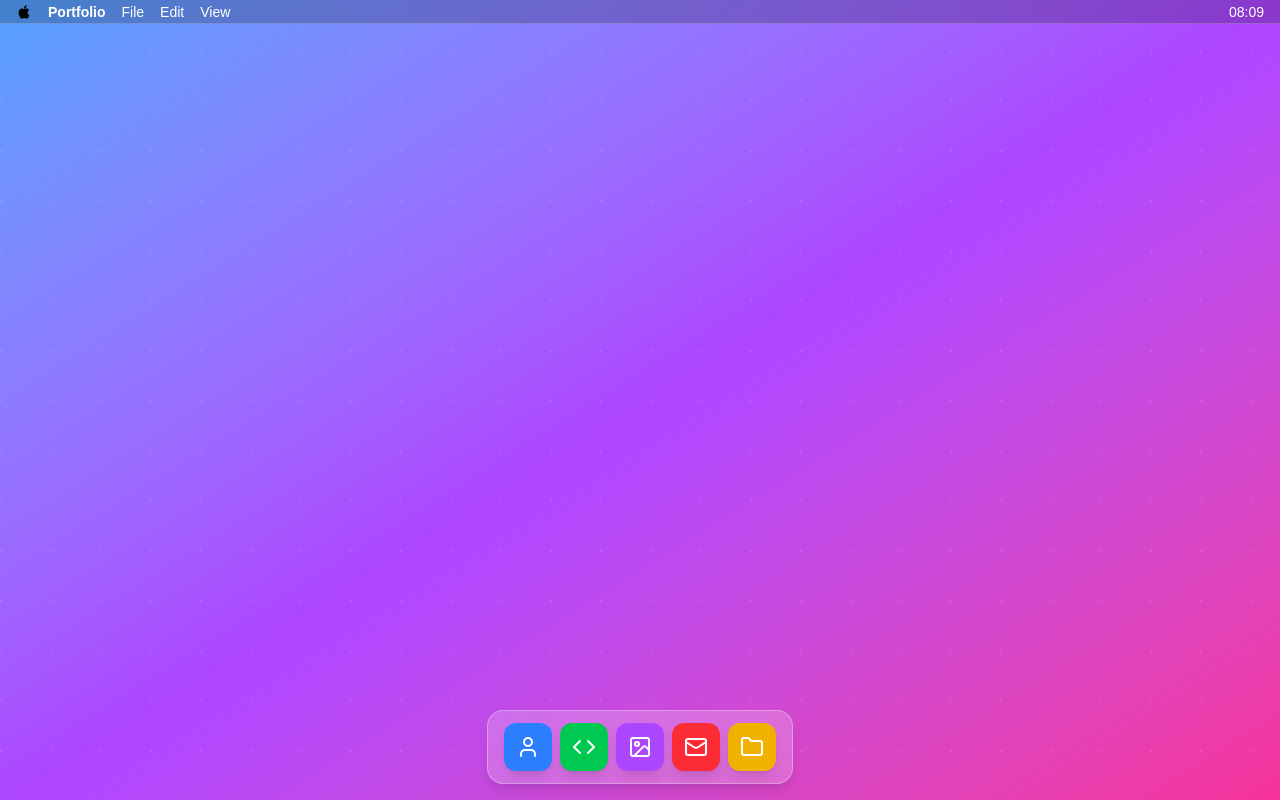
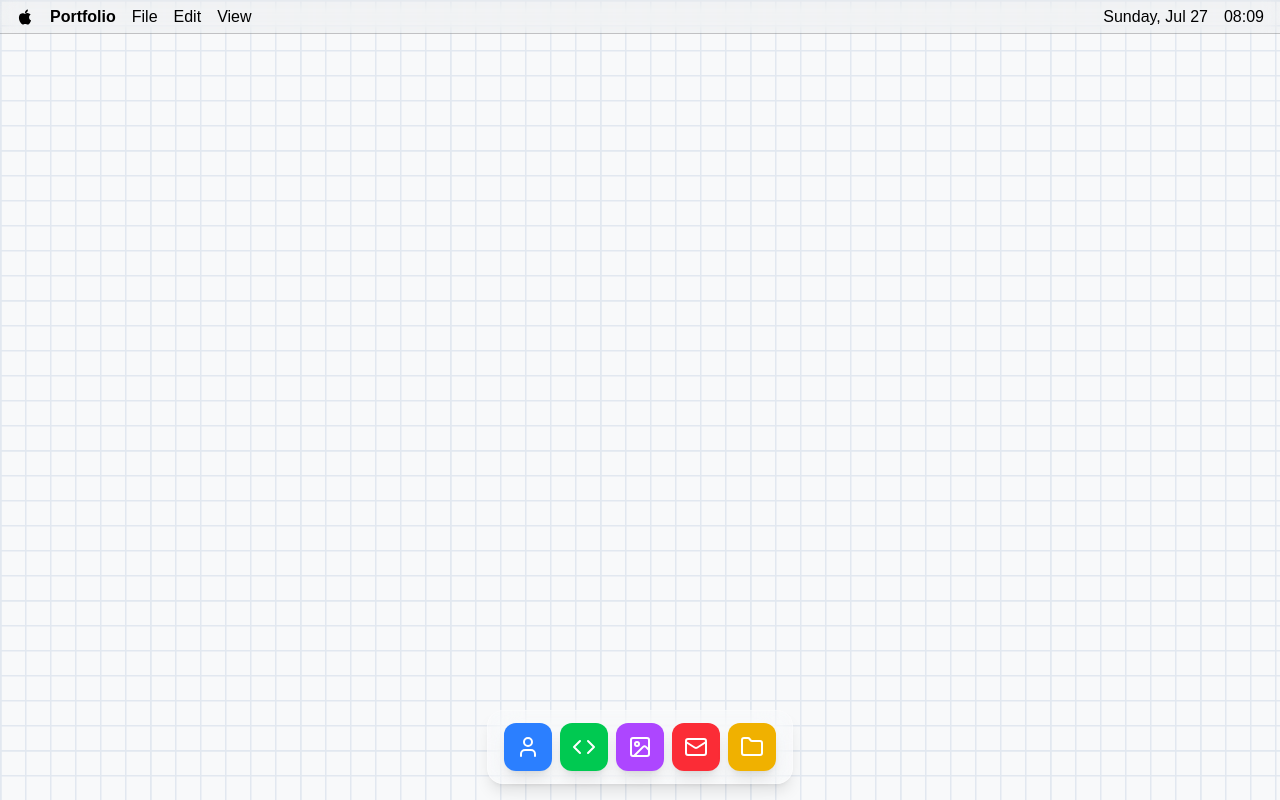
Before and after one commit to zaazhafrnn/my-portfolio, a Next.js app: page / in a window 1280 px wide. Built offline with nearby package versions, Linux system fonts and the light colour scheme.

Commit message:
add date, adjust top bar, and change wallpaper

```diff
--- a/src/app/page.tsx
+++ b/src/app/page.tsx
@@ -1,6 +1,6 @@
 "use client";
 
-import React, { useState } from "react";
+import React from "react";
 import Image from "next/image";
 import { Folder, User, Mail, Code, Image as ImageIcon } from "lucide-react";
 import Window from "@/components/Window/Window";
@@ -116,22 +116,26 @@ const MacOSDesktop = () => {
 
   return (
     <div
-      className="h-screen w-screen bg-gradient-to-br from-blue-400 via-purple-500 to-pink-500 relative overflow-hidden select-none"
+      className="h-screen w-screen bg-gray-50 relative overflow-hidden select-none"
       onMouseMove={handleMouseMove}
       onMouseUp={handleMouseUp}
     >
-      {/* Desktop Background Pattern */}
-      <div className="absolute inset-0 opacity-10">
+      <div className="absolute inset-0">
         <div
           className="w-full h-full"
           style={{
-            backgroundImage: `radial-gradient(circle at 1px 1px, white 1px, transparent 0)`,
-            backgroundSize: "50px 50px",
+            backgroundColor: "rgb(248, 249, 250)",
+            backgroundImage: `
+                  linear-gradient(rgb(226, 232, 240) 1px, transparent 2px),
+                  linear-gradient(90deg, rgb(226, 232, 240) 1px, transparent 2px),
+                  linear-gradient(rgb(226, 232, 240) 1px, transparent 2px),
+                  linear-gradient(90deg, rgb(226, 232, 240) 1px, transparent 2px)
+                `,
+            backgroundSize: "150px 150px, 150px 150px, 25px 25px, 25px 25px",
           }}
         ></div>
       </div>
 
-      {/* Windows - This part changes */}
       {windows.map(
         (window) =>
           !window.isMinimized && (
@@ -172,15 +176,14 @@ const MacOSDesktop = () => {
         </div>
       </div>
 
-      {/* Keep your existing Menu Bar code */}
-      <div className="absolute top-0 left-0 right-0 h-6 bg-black/20 backdrop-blur-sm border-b border-white/20">
-        <div className="flex items-center justify-between h-full px-4 text-white text-sm">
+      <div className="absolute top-0 left-0 right-0 h-8.5 bg-black/2 backdrop-blur-sm border-b border-black/20">
+        <div className="flex items-center justify-between h-full px-4 text-black text-base">
           <div className="flex items-center gap-4">
             <Image
               src={"/icons/apple-logo.svg"}
               alt="My Icon"
-              width={16}
-              height={16}
+              width={18}
+              height={18}
             />
             <span className="font-semibold">Portfolio</span>
             <span>File</span>
@@ -189,10 +192,17 @@ const MacOSDesktop = () => {
           </div>
           <div className="flex items-center gap-4">
             <span>
+              {new Date().toLocaleDateString([], {
+                weekday: "long",
+                month: "short",
+                day: "numeric",
+              })}
+            </span>
+            <span>
               {new Date().toLocaleTimeString([], {
                 hour: "2-digit",
                 minute: "2-digit",
-                hour12: false
+                hour12: false,
               })}
             </span>
           </div>
```
